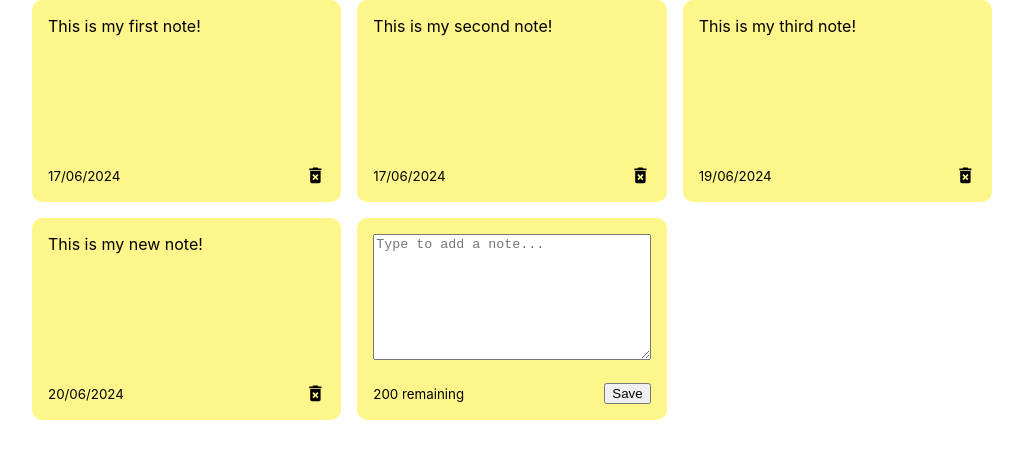
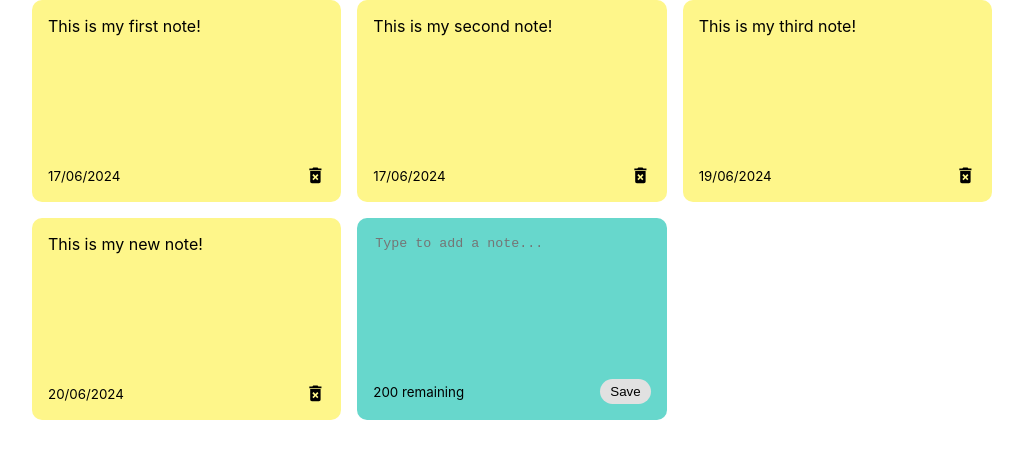
Before and after one commit to mary-gabin-mo/react-notes-app, a React (Create React App) app: page / in a window 1280 px wide. Shown: the top 458 px of the page, without its empty margins (128-1151 px from the left). Built offline with nearby package versions, Linux system fonts and the light colour scheme.

Commit message:
Adding Notes feature added

```diff
--- a/src/App.js
+++ b/src/App.js
@@ -22,9 +22,20 @@
   },
 ]);
 
+const addNote = (text) => {
+  const date = new Date();
+  const newNote = {
+    id: nanoid(),
+    text: text,
+    date: date.toLocaleDateString()
+  };
+  const newNotes = [...notes, newNote];
+  setNotes(newNotes);
+};
+
   return (
     <div className='container'>
-      <NotesList notes={notes}/>
+      <NotesList notes={notes} handleAddNote={addNote}/>
     </div>
   )
 };
--- a/src/components/AddNote.js
+++ b/src/components/AddNote.js
@@ -1,14 +1,28 @@
-const AddNote = () => {
+import { useState } from "react";
+
+const AddNote = ({ handleAddNote }) => {
+    const [noteText, setNoteText] = useState('');
+
+    const handleChange = (event) => {
+        setNoteText(event.target.value);
+    };
+
+    const handleSaveClick = () => {
+        handleAddNote(noteText);
+    };
+
     return (
         <div className="note new">
             <textarea
                 rows="8"
                 cols="10"
                 placeholder='Type to add a note...'
+                value={noteText}
+                onChange={handleChange}
             ></textarea>
             <div className="note-footer">
                 <small>200 remaining</small>
-                <button className="save">Save</button>
+                <button className="save" onClick={handleSaveClick}>Save</button>
             </div>
         </div>
     );
--- a/src/components/NotesList.js
+++ b/src/components/NotesList.js
@@ -1,13 +1,15 @@
 import Note from './Note';
 import AddNote from './AddNote';
 
-const NotesList = ({ notes }) => {
+const NotesList = ({ notes, handleAddNote }) => {
     return (
         <div className='notes-list'>
             {notes.map((note) => (
                 <Note id={note.id} text={note.text} date={note.date}/>
             ))}
-            <AddNote />
+            <AddNote handleAddNote={handleAddNote} />
+            {/* above = prop drilling: passing the method through to the next level
+             */}
         </div>
     );
 };
--- a/src/index.css
+++ b/src/index.css
@@ -26,6 +26,32 @@
   grid-template-columns: repeat(auto-fit, minmax(250px, 1fr));
 }
 
+.note.new {
+  background-color: #67d7cc;
+}
+
+textarea {
+  border: none;
+  resize: none;
+  background-color: #67d7cc;
+}
+
+textarea:focus {
+  outline: none;
+}
+
+.save {
+  background-color: #e1e1e1;
+  border: none;
+  border-radius: 15px;
+  padding: 5px 10px;
+}
+
+.save:hover {
+  background-color: #ededed;
+  cursor: pointer;
+}
+
 .note {
   background-color: #fef68a;
   border-radius: 10px;
```
